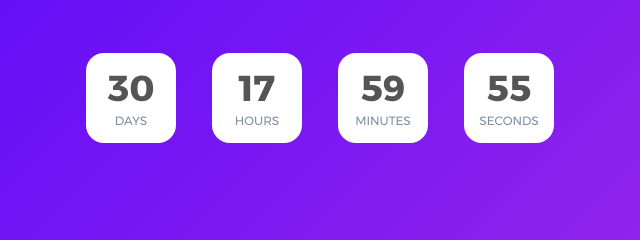
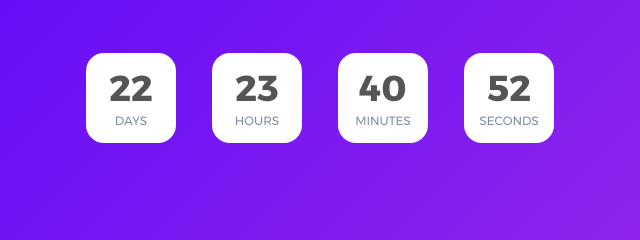
Before and after one commit to iamirulofficial/iamirulofficial.github.io, a plain HTML site: page index.html in a window 1280 px wide. Shown: the part 308-548 px from the top of the page, 320-960 px from the left. Drawn offline with Linux system fonts and the light colour scheme; a web font is replaced by a local one.

Commit message:
date  extended

```diff
--- a/index.html
+++ b/index.html
@@ -131,7 +131,7 @@
 			// Set Endtime here
 			// Endtime must be > current time
 			endtimeYear: 2020,
-			endtimeMonth: 10,
+			endtimeMonth: 11,
 			endtimeDate: 30,
 			endtimeHours: 18,
 			endtimeMinutes: 0,
```
